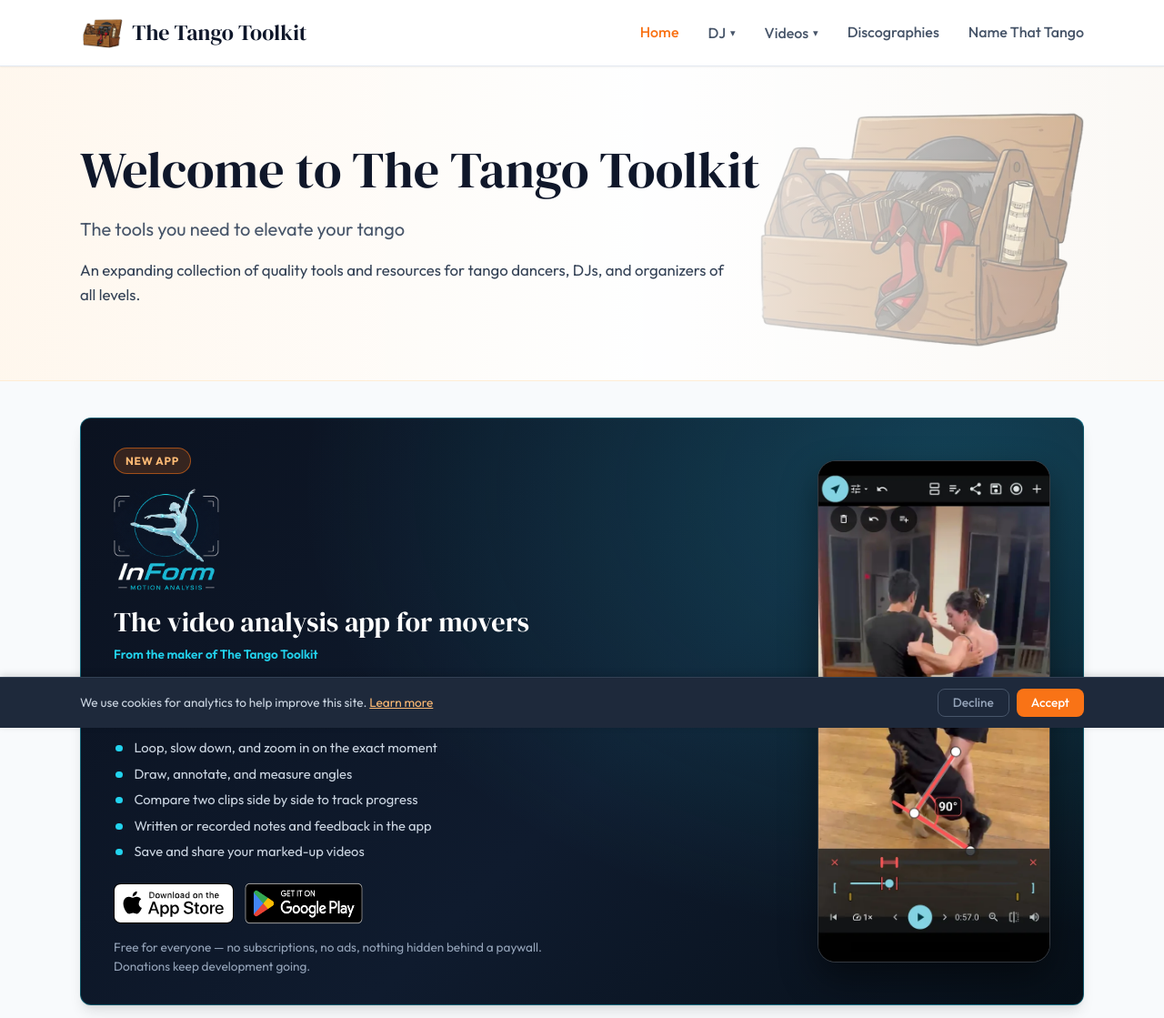
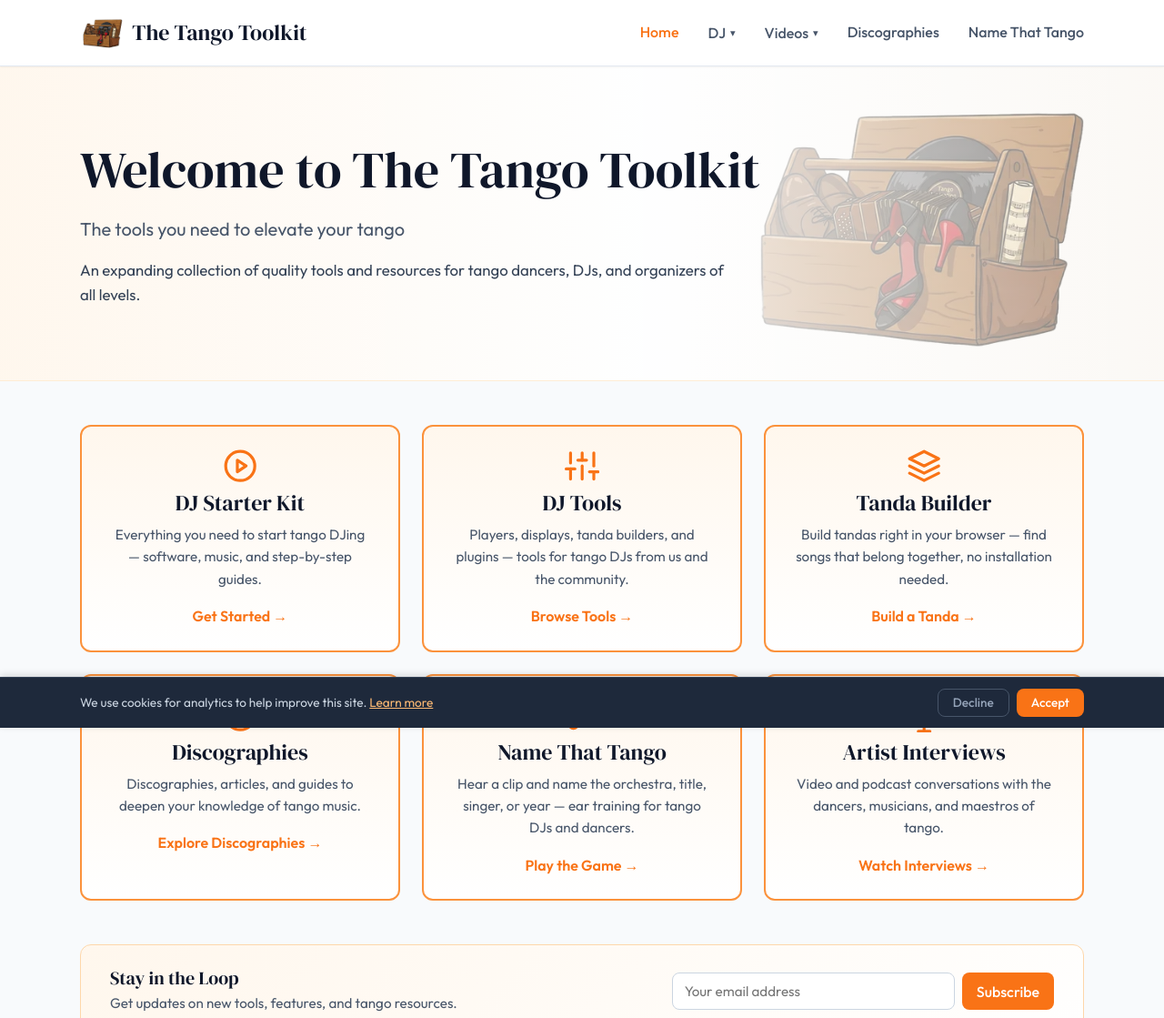
Before and after one commit to sericson0/tango-toolkit, an Astro site: page / in a window 1280 px wide. Shown: the top 1119 px of the page at 91% size. Built offline with nearby package versions, Linux system fonts and the light colour scheme; Astro itself is replaced by a stand-in of ours; no server answers.

Commit message:
Temporarily hide InForm home page banner

```diff
--- a/src/pages/index.astro
+++ b/src/pages/index.astro
@@ -3,6 +3,9 @@
 import SupportModal from '../components/SupportModal.astro';
 import { products } from '../data/products';
 import { recentlyAdded, formatDate } from '../data/recent';
+
+// Temporarily hide the large banner; set true to restore it.
+const showInFormBanner = false;
 
 const recentItems = recentlyAdded(4);
 
@@ -27,7 +30,7 @@
       <p class="hero-intro">An expanding collection of quality tools and resources for tango dancers, DJs, and organizers of all levels.</p>
     </div>
   </section>
-  <section class="inform-section" id="inform">
+  {showInFormBanner && <section class="inform-section" id="inform">
     <div class="container">
       <aside class="inform-banner">
         <div class="inform-content">
@@ -87,7 +90,7 @@
         </div>
       </aside>
     </div>
-  </section>
+  </section>}
   <section class="cta-section">
     <div class="container">
       <div class="cta-grid">
```
